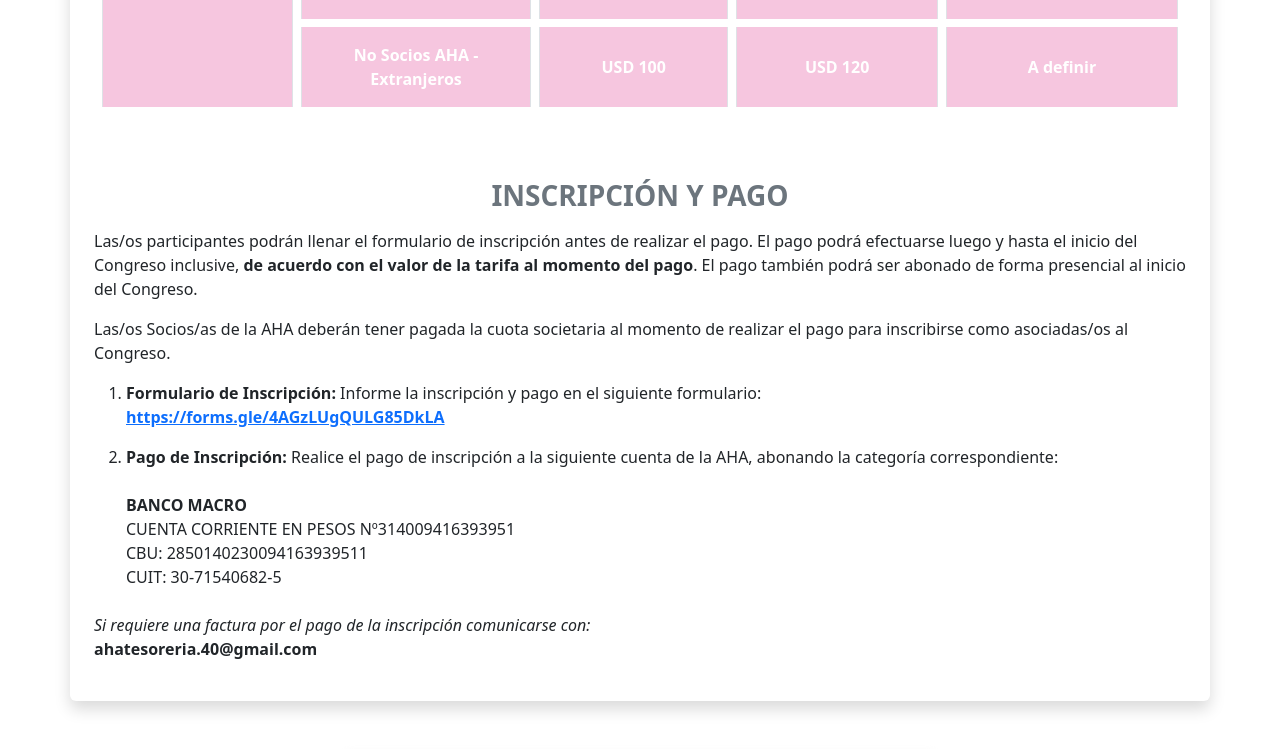
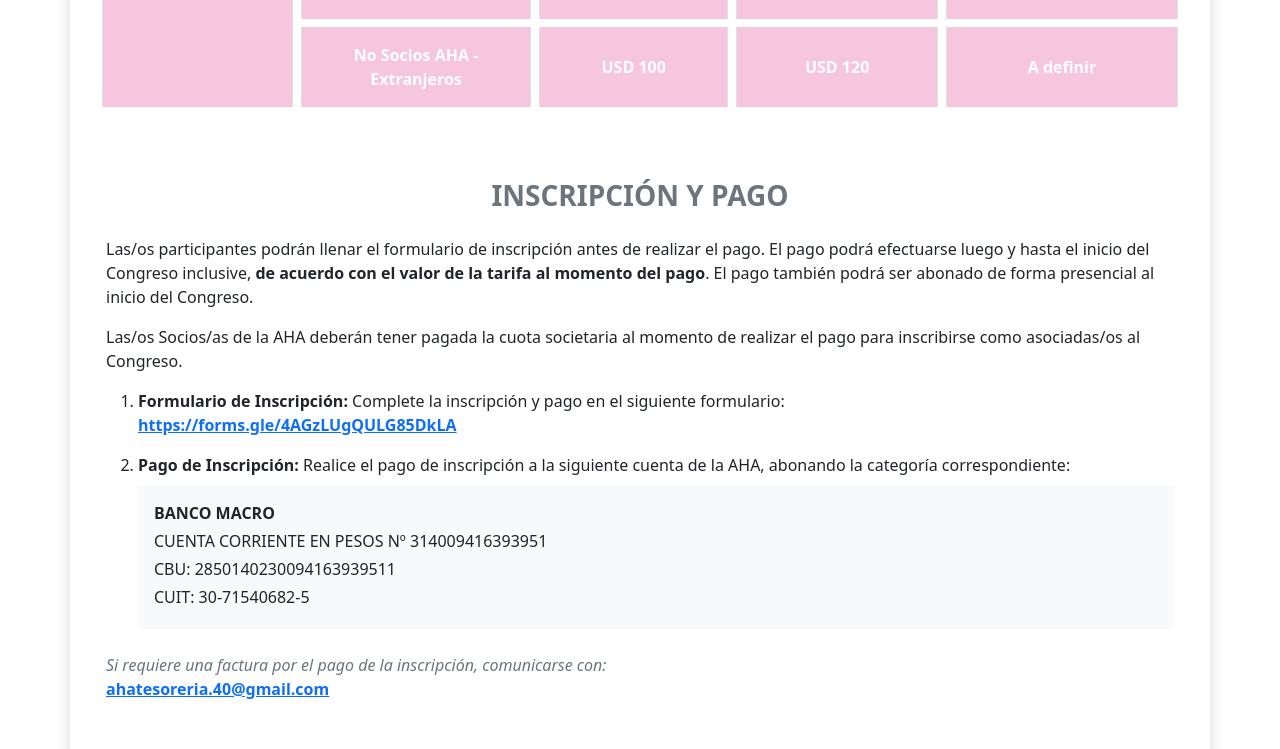
Before and after one commit to DzFox3/Pro-CA-Herpetologia, an Angular app: page / in a window 1280 px wide. Shown: the part 1960-2709 px from the top of the page. Built offline with nearby package versions, Linux system fonts and the light colour scheme.

Commit message:
Agregado de Auspiciantes en footer

```diff
--- a/src/app/footer/footer.component.html
+++ b/src/app/footer/footer.component.html
@@ -1,16 +1,11 @@
-<footer class="bg-dark text-light py-4">
-  <div class="container text-center">
+<footer class="bg-dark text-light py-5">
+  <div class="container">
     <div class="row">
-      <!-- Sección de enlaces -->
-
-
-      <!-- Sección de redes sociales -->
-      <div class="custom-footer container-fluid text-dark py-4 text-white">
-        <div class="row">
-          <div class="col-md-6">
+      <!-- Sección Comité Organizador -->
+      <div class="col-md-4">
         <h5 class="mb-3">Comité Organizador</h5>
-            <div class="d-flex flex-wrap justify-content-between">
-              <ul class="list-unstyled pe-3">
+        <div class="d-flex flex-wrap justify-content-start">
+          <ul class="list-unstyled me-4">
             <li>Aguado Luis</li>
             <li>Akmentins Mauricio</li>
             <li>Baccaro Lara</li>
@@ -28,28 +23,30 @@
           </ul>
         </div>
       </div>
-          <div class="col-md-6">
+
+      <!-- Sección Contacto -->
+      <div class="col-md-4">
         <h5 class="mb-3">Contacto</h5>
-            <p ><i class="bi bi-facebook me-2 text-primary"></i><a href="#" class="text-decoration-none text-white">XXVCAHJujuy</a></p>
-            <p ><i class="bi bi-instagram me-2 text-danger"></i><a href="#" class="text-decoration-none text-white">@cahjujuy</a></p>
-            <p ><i class="bi bi-envelope-fill me-2 text-success"></i><a href="mailto:xxvcahjujuy@gmail.com" class="text-decoration-none text-white">xxvcahjujuy@gmail.com</a></p>
+        <p><i class="bi bi-facebook text-primary me-2"></i><a href="#" class="text-decoration-none text-white">XXVCAHJujuy</a></p>
+        <p><i class="bi bi-instagram text-danger me-2"></i><a href="#" class="text-decoration-none text-white">@cahjujuy</a></p>
+        <p><i class="bi bi-envelope-fill text-success me-2"></i><a href="mailto:xxvcahjujuy@gmail.com" class="text-decoration-none text-white">xxvcahjujuy@gmail.com</a></p>
       </div>
+
+      <!-- Sección Auspiciantes -->
+      <div class="col-md-4">
+        <h5 class="mb-3">Auspiciantes</h5>
+        <div class="d-flex flex-column justify-content-start align-items-start">
+          <img src="assets/imagenes/conicetlog.png" alt="CONICET" class="img-fluid my-2" style="max-width:100px;">
+          <img src="assets/imagenes/williams.png" alt="FundacionWilliams" class="img-fluid my-2" style="max-width:100px;">
         </div>
       </div>
 
-      <!-- Sección de contacto
-      <div class="col-md-4">
-        <h5>Contacto</h5>
-        <p class="mb-0"><i class="bi bi-envelope"></i> contacto@empresa.com</p>
-        <p><i class="bi bi-telephone"></i> +123 456 7890</p>
-      </div>-->
     </div>
 
-    <hr class="bg-light" />
+    <hr class="bg-light my-4">
 
-    <!-- Derechos de autor -->
-    <p class="mb-0">
-      &copy; 2025 Hermanos Diaz. Todos los derechos reservados.
-    </p>
+    <div class="text-center">
+      <p class="mb-0">&copy; 2025 Hermanos Diaz. Todos los derechos reservados.</p>
+    </div>
   </div>
 </footer>
--- a/src/app/home/home.component.html
+++ b/src/app/home/home.component.html
@@ -77,34 +77,42 @@
     </table>
   </div>
 
-  <h3 class="text-center text-secondary fw-semibold mt-5">INSCRIPCIÓN Y PAGO</h3>
+  <section class="container py-5">
+  <h3 class="text-center text-secondary fw-bold">INSCRIPCIÓN Y PAGO</h3>
 
-  <p class="mt-3">
-    Las/os participantes podrán llenar el formulario de inscripción antes de realizar el pago. El pago podrá efectuarse luego y hasta el inicio del Congreso inclusive, <strong>de acuerdo con el valor de la tarifa al momento del pago</strong>. El pago también podrá ser abonado de forma presencial al inicio del Congreso.
-  </p>
-
-  <p>
-    Las/os Socios/as de la AHA deberán tener pagada la cuota societaria al momento de realizar el pago para inscribirse como asociadas/os al Congreso.
-  </p>
+  <div class="mt-4">
+    <p>
+      Las/os participantes podrán llenar el formulario de inscripción antes de realizar el pago. El pago podrá efectuarse luego y hasta el inicio del Congreso inclusive,
+      <strong>de acuerdo con el valor de la tarifa al momento del pago</strong>.
+      El pago también podrá ser abonado de forma presencial al inicio del Congreso.
+    </p>
+    <p>
+      Las/os Socios/as de la AHA deberán tener pagada la cuota societaria al momento de realizar el pago para inscribirse como asociadas/os al Congreso.
+    </p>
+  </div>
 
   <ol class="mt-3">
-    <li>
-      <strong>Formulario de Inscripción:</strong> Informe la inscripción y pago en el siguiente formulario:<br>
-      <a href="https://forms.gle/4AGzLUgQULG85DkLA" class="link-primary" target="_blank">https://forms.gle/4AGzLUgQULG85DkLA</a>
+    <li class="mb-3">
+      <strong>Formulario de Inscripción:</strong> Complete la inscripción y pago en el siguiente formulario:<br/>
+      <a href="https://forms.gle/4AGzLUgQULG85DkLA" class="link-primary" target="_blank"><i class="bi bi-link-45deg"></i> https://forms.gle/4AGzLUgQULG85DkLA</a>
     </li>
-    <li class="mt-3">
-      <strong>Pago de Inscripción:</strong> Realice el pago de inscripción a la siguiente cuenta de la AHA, abonando la categoría correspondiente:<br><br>
-      <strong>BANCO MACRO</strong><br>
-      CUENTA CORRIENTE EN PESOS Nº314009416393951<br>
-      CBU: 2850140230094163939511<br>
-      CUIT: 30-71540682-5
+    <li class="mb-3">
+      <strong>Pago de Inscripción:</strong> Realice el pago de inscripción a la siguiente cuenta de la AHA, abonando la categoría correspondiente:
+      <div class="bg-light p-3 rounded mt-2">
+        <p class="mb-1"><strong>BANCO MACRO</strong></p>
+        <p class="mb-1">CUENTA CORRIENTE EN PESOS Nº 314009416393951</p>
+        <p class="mb-1">CBU: 2850140230094163939511</p>
+        <p class="mb-1">CUIT: 30-71540682-5</p>
+      </div>
     </li>
   </ol>
 
-  <p class="mt-4">
-    <em>Si requiere una factura por el pago de la inscripción comunicarse con:</em><br>
-    <strong>ahatesoreria.40@gmail.com</strong>
-  </p>
+  <div class="mt-4 text-muted">
+    <em>Si requiere una factura por el pago de la inscripción, comunicarse con:</em><br/>
+    <a href="mailto:ahatesoreria.40@gmail.com" class="fw-bold">ahatesoreria.40@gmail.com</a>
+  </div>
+</section>
+
 </div>
 <!-- Seccion 4 -->
 
```
Also changed, not shown: src/assets/imagenes/conicetlog.png (added), src/assets/imagenes/williams.png (added). Lines whose indentation alone changed are shown as unchanged.
